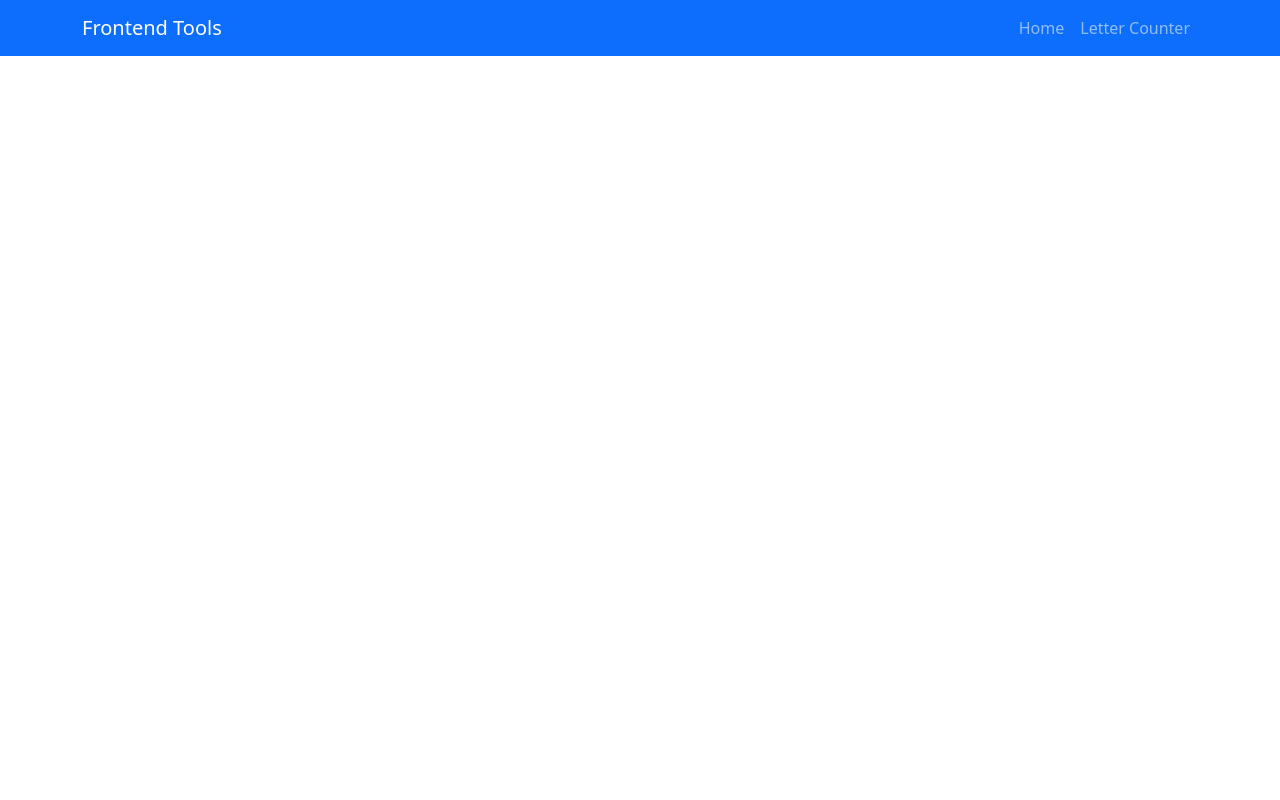
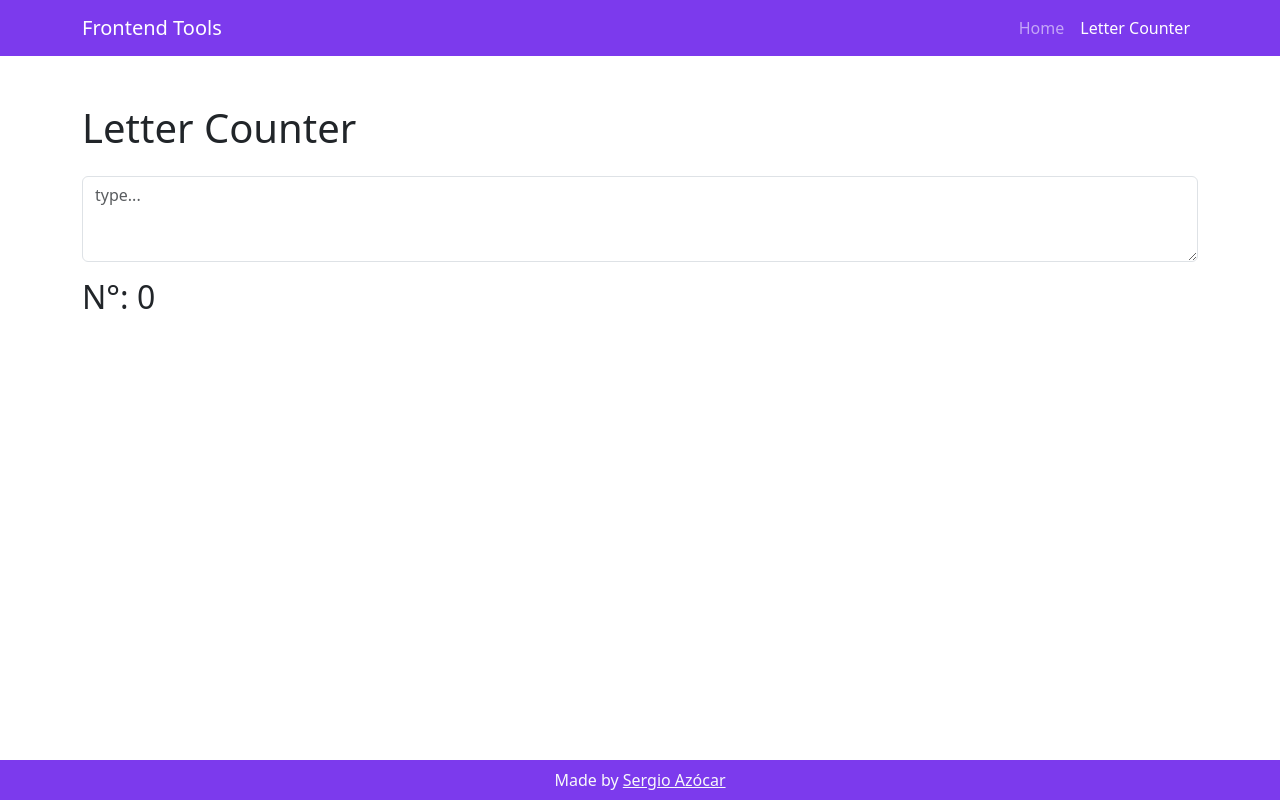
Before and after one commit to sergioazoc/css-tools, a Vue app: page /letter-counter in a window 1280 px wide. Built offline with nearby package versions, Linux system fonts and the light colour scheme.

Commit message:
refactor styles

```diff
--- a/src/App.vue
+++ b/src/App.vue
@@ -1,15 +1,35 @@
 <script setup lang="ts">
   import { RouterView } from 'vue-router'
   import TheNavbar from '@/components/TheNavbar.vue'
+  import TheFooter from '@/components/TheFooter.vue'
 </script>
 
 <template>
-  <TheNavbar />
-  <div class="container mt-5">
-    <RouterView />
-  </div>
+  <main>
+    <div class="content">
+      <TheNavbar />
+      <div class="container mt-5">
+        <RouterView />
+      </div>
+    </div>
+
+    <TheFooter />
+  </main>
 </template>
 
-<style lang="scss">
-@import '@/assets/styles/app.scss';
+<style lang="scss" scoped>
+
+main {
+  display: flex;
+  flex-direction: column;
+  min-height: 100vh;
+
+  .content {
+    flex: 1 0 auto;
+  }
+
+  &:last-child {
+    flex-shrink: 0;
+  }
+}
 </style>
--- a/src/assets/styles/_custom-bootstrap.scss
+++ b/src/assets/styles/_custom-bootstrap.scss
@@ -2,6 +2,8 @@
 @import "~bootstrap/scss/functions";
 
 // 2. Include any default variable overrides here
+
+$primary: #7c3aed;
 
 // 3. Include remainder of required Bootstrap stylesheets
 @import "~bootstrap/scss/variables";
--- /dev/null
+++ b/src/components/TheFooter.vue
@@ -0,0 +1,13 @@
+<template>
+  <footer class="p-2 bg-primary text-center">
+    <p class="text-light mb-0">
+      Made by
+      <a
+        href="https://www.sergioazocar.com"
+        class="text-light"
+      >
+        Sergio Azócar
+      </a>
+    </p>
+  </footer>
+</template>
--- a/src/main.ts
+++ b/src/main.ts
@@ -4,6 +4,7 @@ import { createPinia } from 'pinia'
 import App from './App.vue'
 import router from './router'
 import 'bootstrap'
+import '@/assets/styles/app.scss'
 
 const app = createApp(App)
 
--- a/src/router/index.ts
+++ b/src/router/index.ts
@@ -9,7 +9,7 @@ const router = createRouter({
       component: () => import('@/views/HomeView.vue')
     },
     {
-      path: '/',
+      path: '/letter-counter',
       name: 'letter-counter',
       component: () => import('@/views/LetterCounterView.vue')
     },
--- a/src/views/LetterCounterView.vue
+++ b/src/views/LetterCounterView.vue
@@ -10,7 +10,7 @@
 </script>
 
 <template>
-  <div class="vstack gap-3 col-md-6 mx-auto">
+  <div class="vstack gap-3">
     <h1>Letter Counter</h1>
 
     <textarea
@@ -21,6 +21,6 @@
       rows="3"
     />
 
-    <h2>Count: {{ count }}</h2>
+    <h2>N°: {{ count }}</h2>
   </div>
 </template>
```
